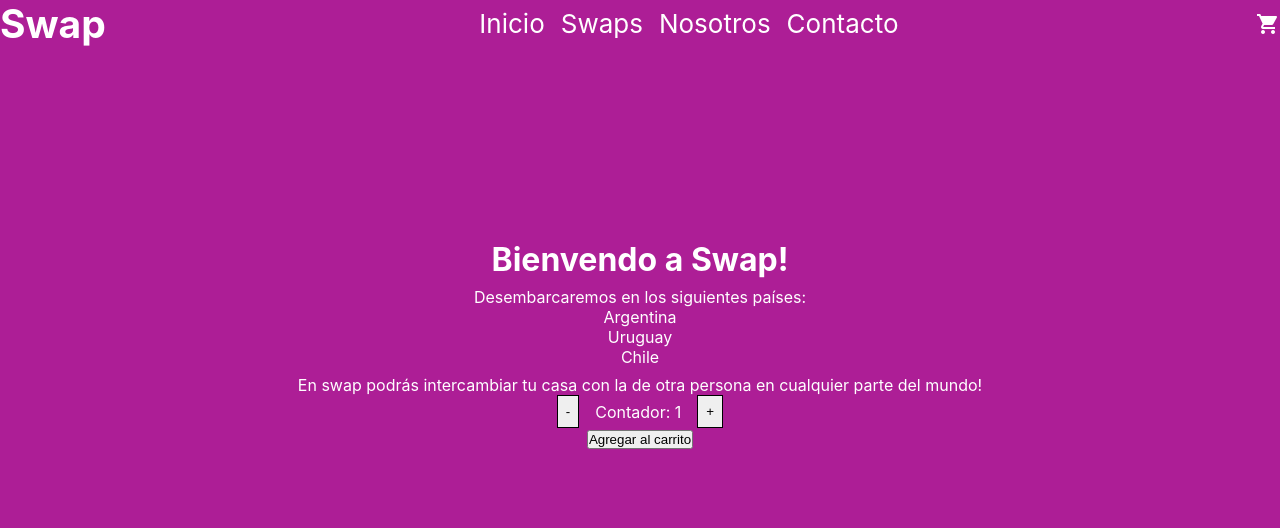
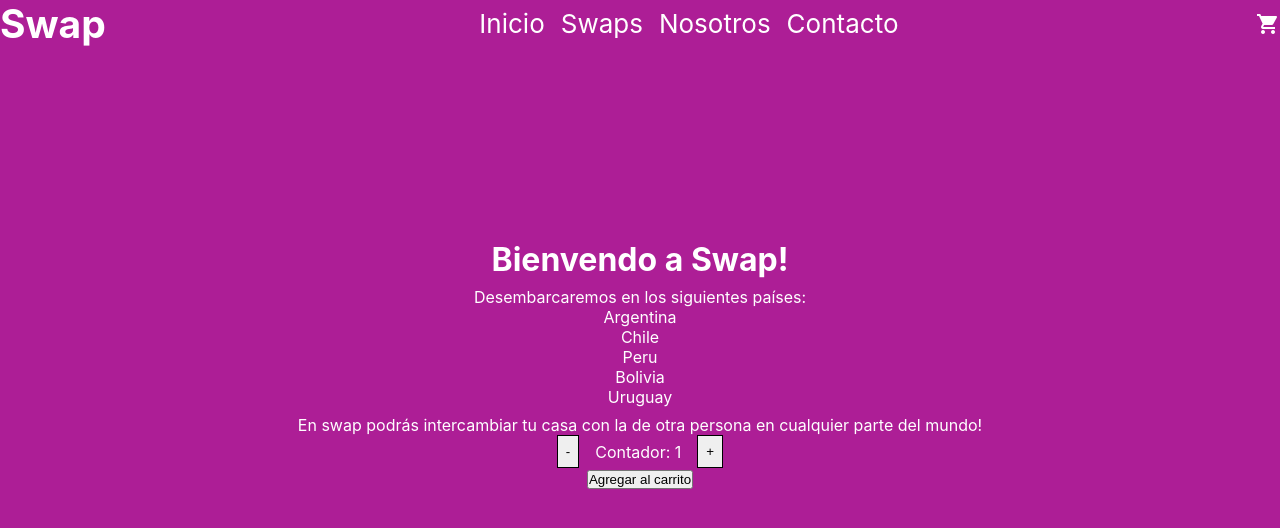
Before and after one commit to sacristan-santiago/my_first_reactApp, a React (Create React App) app: page / in a window 1280 px wide. Shown: the top 528 px of the page. Built offline with nearby package versions, Linux system fonts and the light colour scheme.

Commit message:
se agregan 3 capas container, Elementlist y element

```diff
--- a/src/App.js
+++ b/src/App.js
@@ -1,7 +1,7 @@
 import logo from './logo.svg';
 import './App.css';
 import Nav from './components/NavBar';
-import ItemListContainer from './components/ItemListContainer';
+import PaisListContainer from './components/PaisListContainer';
 import ItemCount from './components/ItemCount';
 
 function App() {
@@ -12,7 +12,7 @@ function App() {
       </header>
       <main>
         <h1>Bienvendo a Swap!</h1>
-        <ItemListContainer paises={["Argentina", "Uruguay", "Chile"]}/>
+        <PaisListContainer paises={["Argentina", "Chile", "Peru", "Bolivia", "Uruguay"]}/>
         <p>
           En swap podrás intercambiar tu casa con la de otra persona en cualquier parte del mundo!
         </p>
--- a/src/components/CartWidjet.js
+++ b/src/components/CartWidjet.js
@@ -1,7 +1,7 @@
 
 const CartWidget = () => {
     return (
-        <span class="material-icons">shopping_cart</span>
+        <span className="material-icons">shopping_cart</span>
     )
 }
 
--- a/src/components/ItemListContainer.js
+++ /dev/null
@@ -1,15 +0,0 @@
-import Pais from './Pais'
-
-const ItemListContainer = (props) => {
-    const paises = props.paises.map (x => <Pais pais={x} />)
-    return (
-        <div className="Paises-list">
-            <p>Desembarcaremos en los siguientes países:</p>
-            <ul>
-                {paises }
-            </ul>
-        </div>
-    )
-}
-
-export default ItemListContainer;
--- a/src/components/Pais.js
+++ b/src/components/Pais.js
@@ -1,6 +1,10 @@
 const Pais = (props) => {
+    const pais = props.pais
     return (
-        <li>{props.pais}</li>
+        <li key={pais}>
+            {pais}
+        </li>
+
     )
 }
 
--- /dev/null
+++ b/src/components/PaisListContainer.js
@@ -0,0 +1,28 @@
+import { useEffect, useState } from 'react';
+import PaisesList from './PaisesList';
+
+const PaisListContainer = (props) => {
+    const [paises, setPaises] = useState ([])
+
+    useEffect(()=>{
+        const promise = new Promise ((res)=> {
+            setTimeout(()=> {
+                res(props.paises)
+            }, 2000)
+        })
+
+        promise.then((resultado)=> {
+            setPaises(resultado)
+        })
+    }, [])
+
+
+    return (
+        <div className="Paises-list">
+            <p>Desembarcaremos en los siguientes países:</p>
+            <PaisesList paises={paises}/>
+        </div>
+    )
+}
+
+export default PaisListContainer;
--- /dev/null
+++ b/src/components/PaisesList.js
@@ -0,0 +1,14 @@
+import Pais from "./Pais"
+
+const PaisesList = (props) => {
+    const paises = props.paises
+    console.log(paises)
+    return (
+        <ul>
+            {paises.map(x=><Pais pais={x}/>)}
+        </ul>
+
+    )
+}
+
+export default PaisesList;
```
